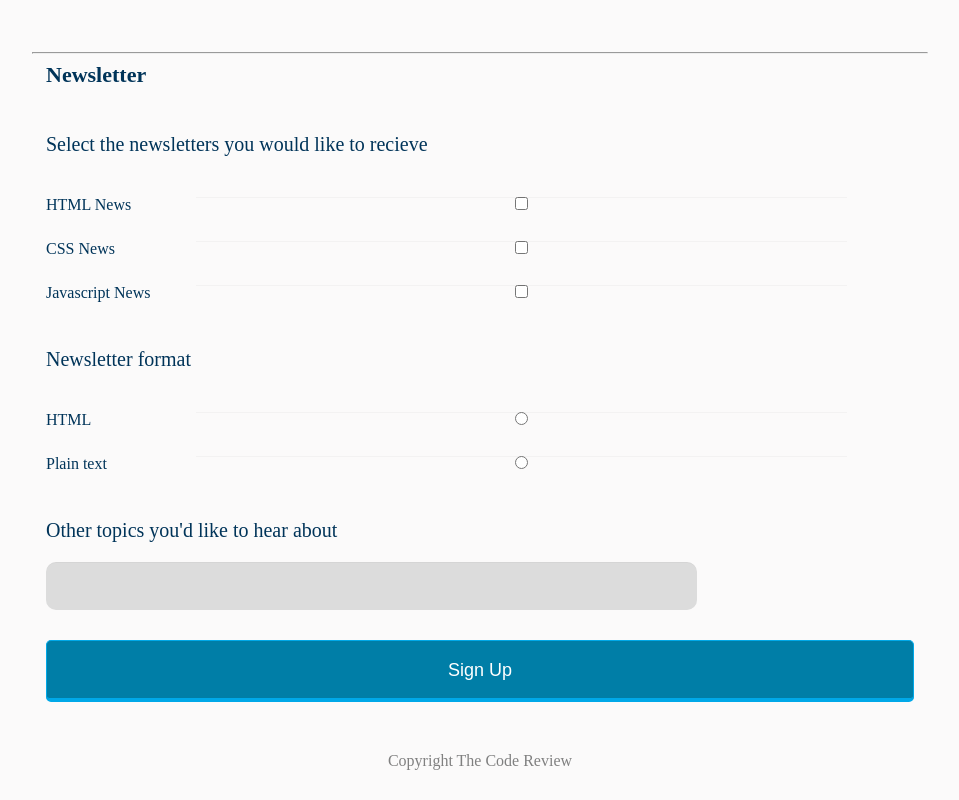
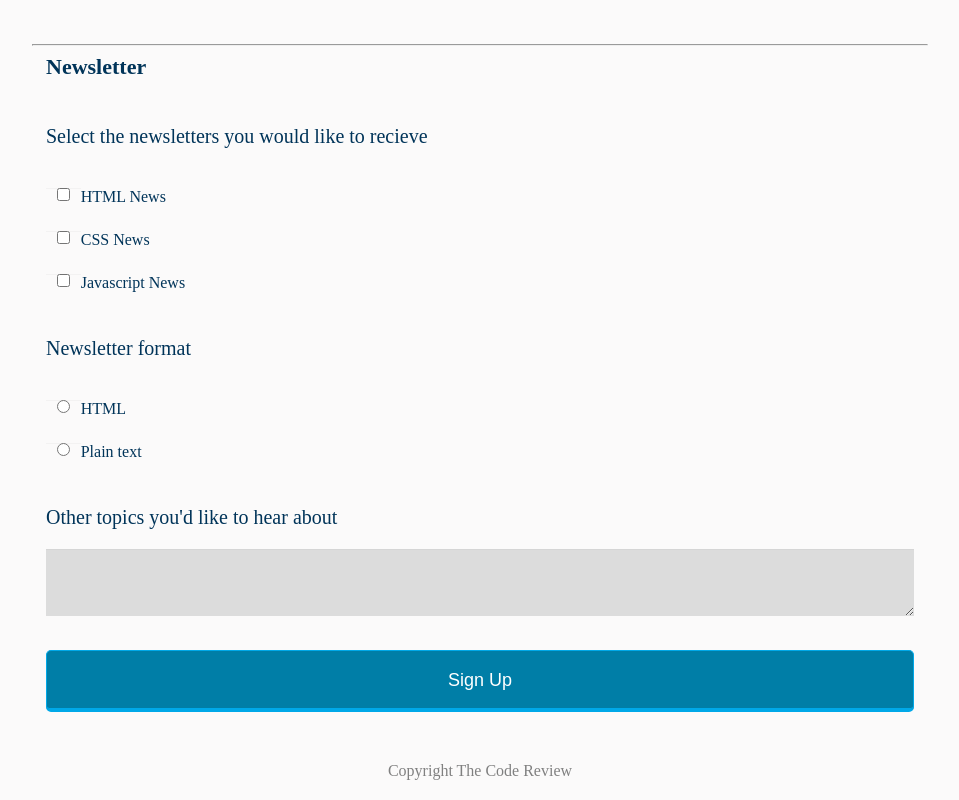
Before and after one commit to GiantGough/RegistrationForm, a plain HTML site: page index.html in a window 1280 px wide. Shown: the part 750-1550 px from the top of the page, without its empty margins (160-1119 px from the left). Drawn offline with Linux system fonts and the light colour scheme.

Commit message:
More tinkering

```diff
--- a/css/styles.css
+++ b/css/styles.css
@@ -82,7 +82,9 @@ select {
   border-radius: 2px;
 }
 
-input:focus {
+input:focus,
+textarea:focus,
+select:focus {
 	outline: 0;
 	background-color: #007ea7;
 	color: white;
@@ -120,21 +122,37 @@ fieldset {
 		margin: 0 15% 0 15%;
 	}
 
+	.hr-1 {
+		margin: 0 15% 0 15%;
+	}
+
+
+
 	header {
 		width: 100%;
 	}
 
 	input,
 	select {
-		max-width: 75%;
+		max-width: 85%;
 	}
 
 	label {
-		width: 25%;
+		width: 15%;
 		float: left;	}
 
 	input[name="user_zip"] {
 		width: 25%;
 	}
 
+	.block {
+		display: flex;
+	}
+
+	.block input[type="radio"],
+	.block input[type="checkbox"] {
+		order: -1;
+		max-width: 4%;
+	}
+
 }
--- a/index.html
+++ b/index.html
@@ -111,7 +111,7 @@
 					<input type="radio" name="format">
 				</div>
 				<p>Other topics you'd like to hear about</p>
-				<input type="textarea" name="other">
+				<textarea id="other" name="other"></textarea>
 				<button type="submit">Sign Up</button>
 			</fieldset>
 		</form>
```
